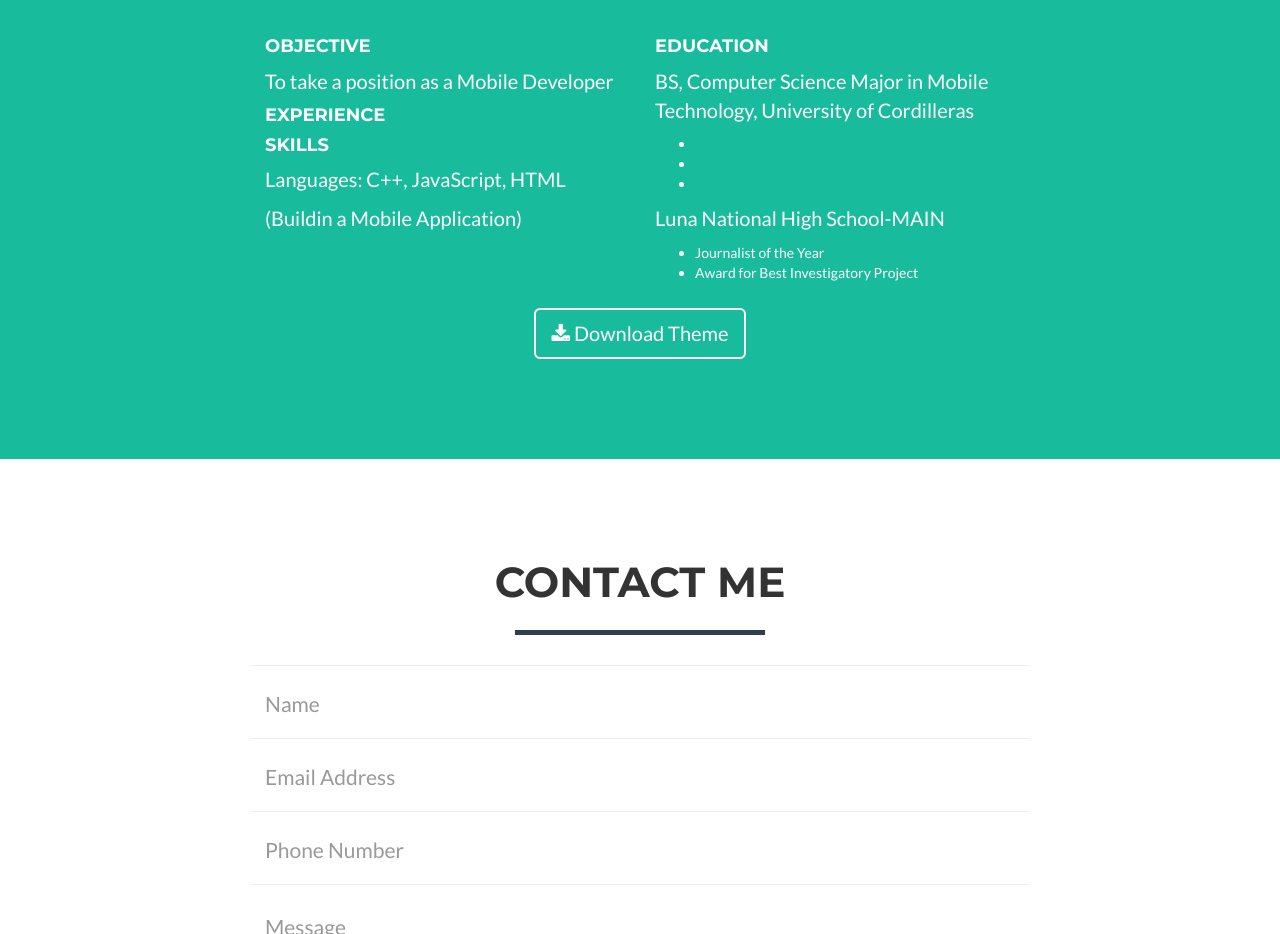
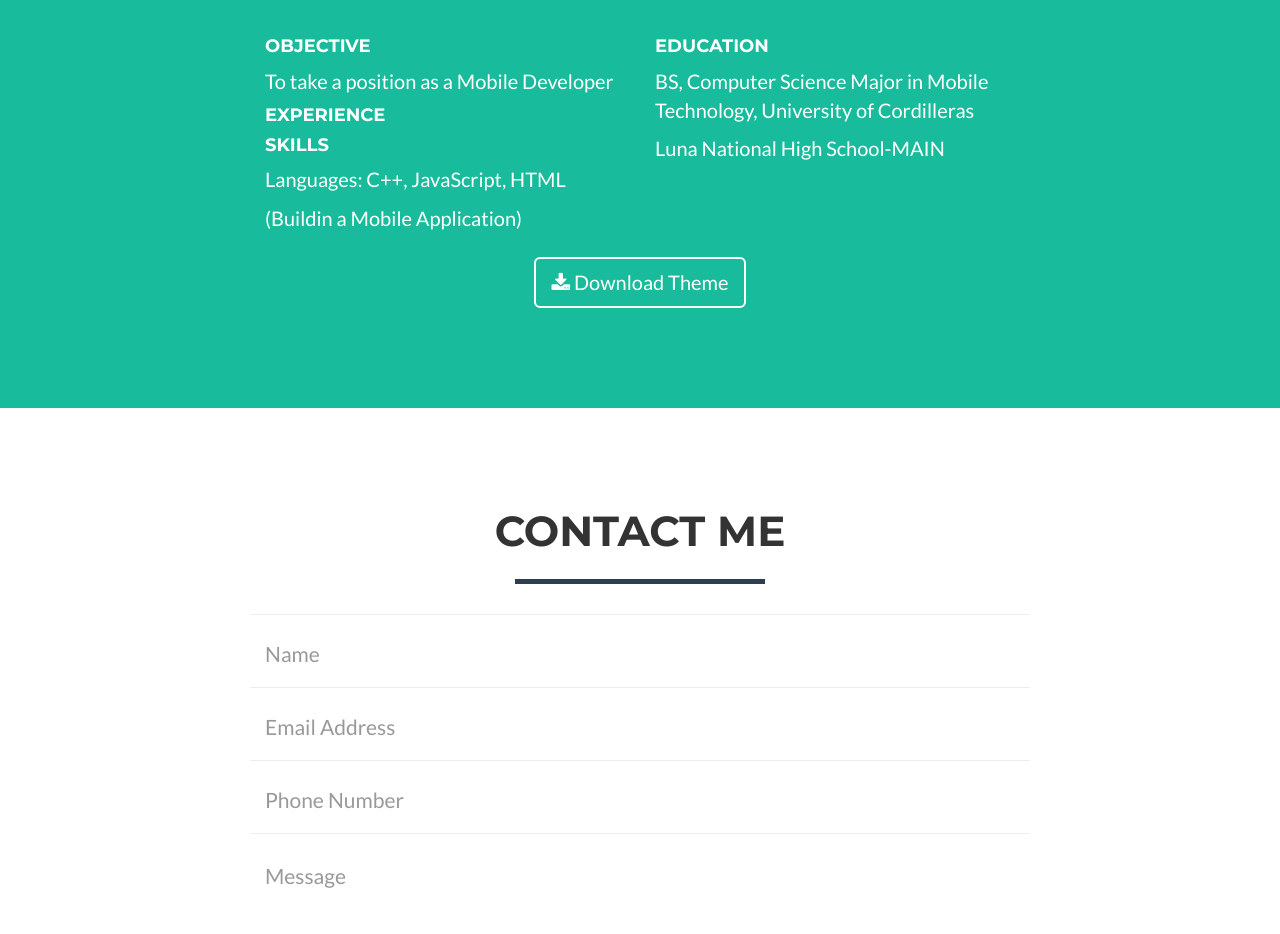
Before and after one commit to lordbryant/lordbryant, a website: page index.html in a window 1280 px wide. Shown: the part 1282-2216 px from the top of the page. Drawn offline with nearby package versions, Linux system fonts and the light colour scheme.

Commit message:
Update index.html

```diff
--- a/index.html
+++ b/index.html
@@ -152,17 +152,9 @@
                    <p class="inside"></p>
             <h4 class="bold">Education</h4>
             <p class="inside">BS, Computer Science Major in Mobile Technology, University of Cordilleras</p>
-            <ul class="inner">
-                <li></li>
-                <li></li>
-                <li></li>
-            </ul>
+
             <p class="inside">Luna National High School-MAIN</p>
-            <ul class="inner">
-                <li>Journalist of the Year</li>
-                <li>Award for Best Investigatory Project</li>
 
-            </ul>
                 </div>
                 <div class="col-lg-8 col-lg-offset-2 text-center">
                     <a href="#" class="btn btn-lg btn-outline">
```
